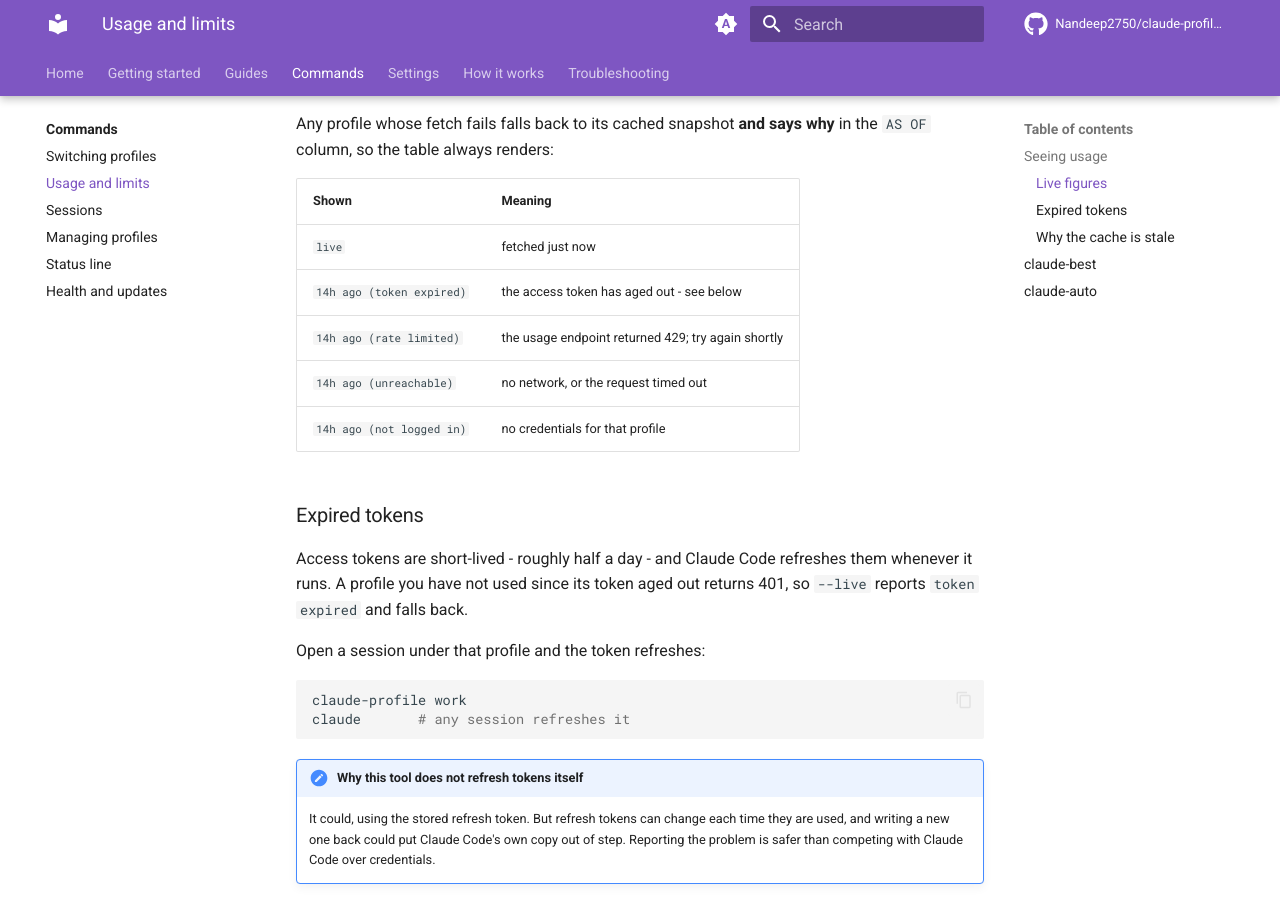
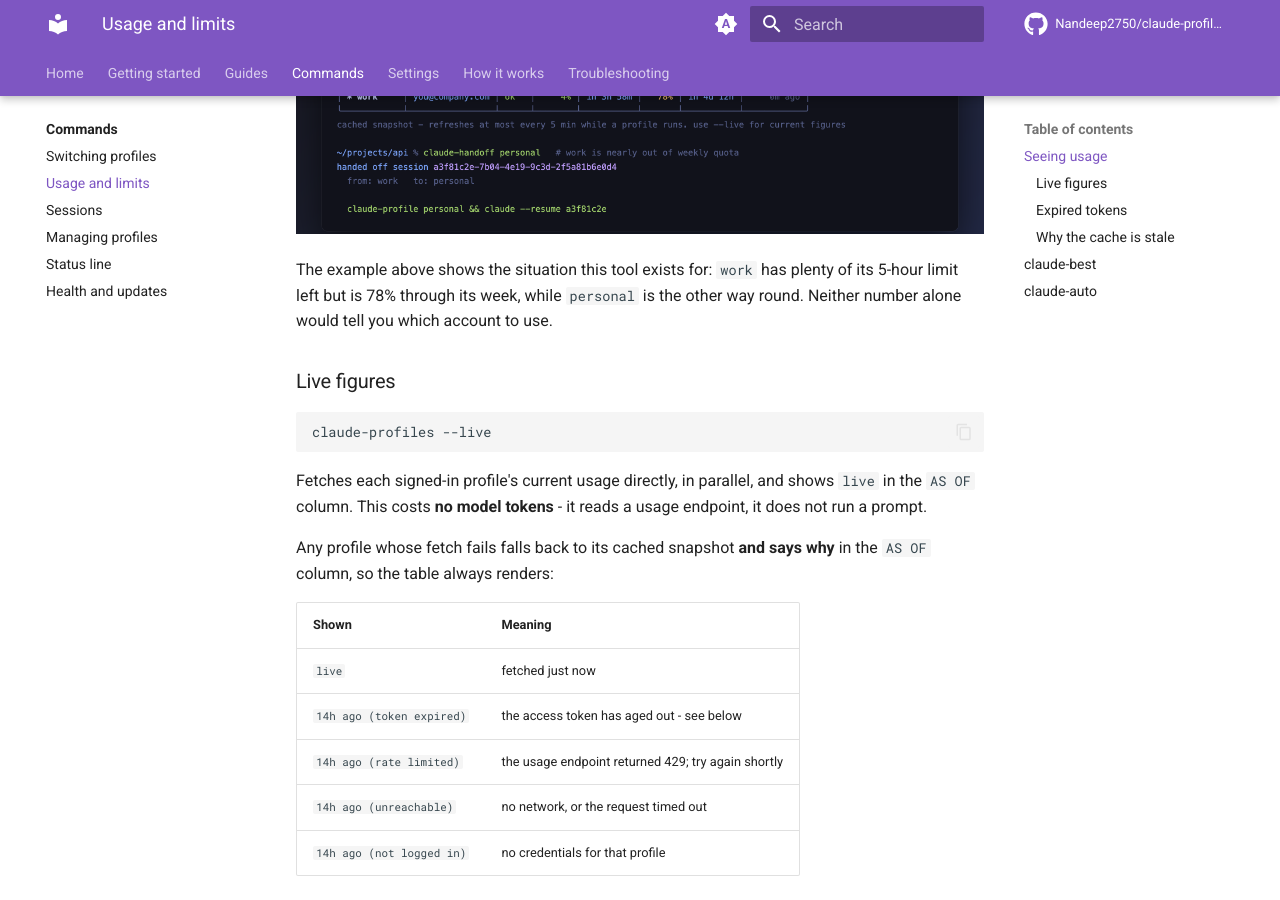
Before and after one commit to Nandeep2750/claude-profiles, an MkDocs documentation site: the page built from docs/commands/usage.md, in a window 1280 px wide and 900 px high, scrolled down 585 px. Built offline with MkDocs 1.6.1 and Material for MkDocs 9.7.7, drawn with Linux system fonts in a browser that asks for light colours; comment, search, counter and statistics services are not loaded.

Commit message:
docs: add a screenshot showing what the tool is for
The README opened with badges and prose. The thing this tool solves -
one account nearly out of its weekly quota while another sits idle, and
a conversation moving between them - takes a paragraph to explain and one
image to show.

The screenshot is real output, generated by running the tool against
dummy profiles rather than mocked up by hand, so the alignment and
colours are genuine. No real accounts, emails or paths appear in it.

Placed on the README, the documentation home, the usage reference where
the two limits are explained, and the handoff guide where it illustrates
the exact command being described.

````diff
--- a/docs/commands/usage.md
+++ b/docs/commands/usage.md
@@ -12,6 +12,12 @@
 claude-profiles            # cached, instant
 claude-profiles --live     # current figures
 ```
+
+![Two accounts signed in at once, each with its own 5-hour and 7-day limits](../assets/terminal.png)
+
+The example above shows the situation this tool exists for: `work` has plenty
+of its 5-hour limit left but is 78% through its week, while `personal` is the
+other way round. Neither number alone would tell you which account to use.
 
 ### Live figures
 
````
Also changed, not shown: CHANGELOG.md (+10 -0 lines), README.md (+3 -8 lines), docs/guides/handoff.md (+2 -0 lines), docs/index.md (+2 -0 lines), docs/assets/terminal.png (added), 1 other file.
